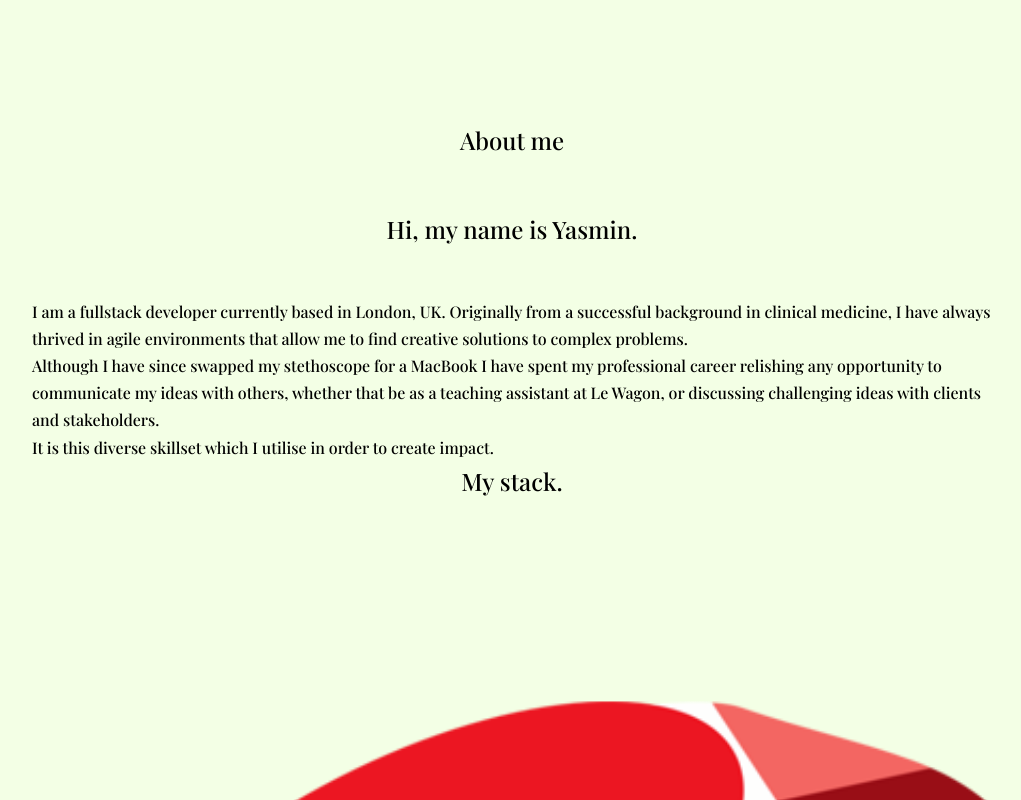
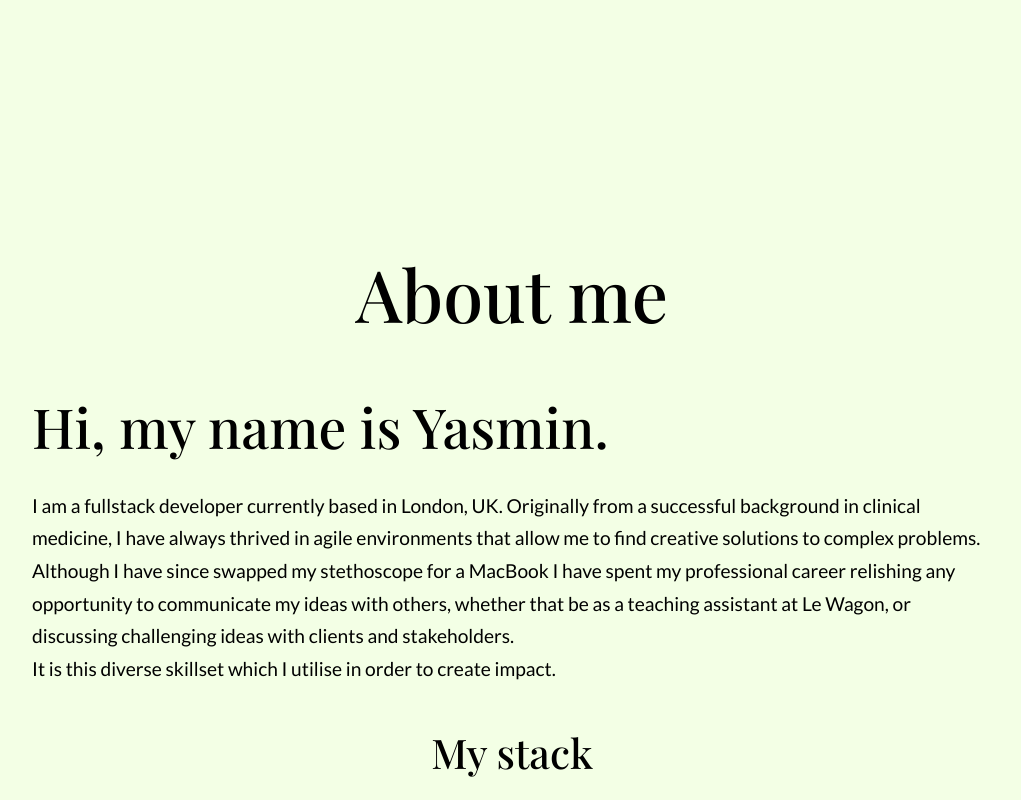
Before and after one commit to yasbrown/portfolio, a React (Create React App) app: page / in a window 1280 px wide. Shown: the part 920-1720 px from the top of the page, without its empty margins (128-1149 px from the left). Built offline with nearby package versions, Linux system fonts and the light colour scheme; a web font is replaced by a local one.

Commit message:
bassic CSS styling for about component

```diff
--- a/src/components/about/About.jsx
+++ b/src/components/about/About.jsx
@@ -12,16 +12,22 @@ import HEROKU from '../../assets/Heroku.png'
 const About = () => {
   return (
     <section id="about">
+      <div className="about__header">
         <h2>About me</h2>
+      </div>
 
+      <div className="container about__greeting">
         <h2>Hi, my name is Yasmin.</h2>
+      </div>
       <div className="container about__content">
         <p>I am a fullstack developer currently based in London, UK. Originally from a successful background in clinical medicine, I have always thrived in agile environments that allow me to find creative solutions to complex problems.</p>
         <p>Although I have since swapped my stethoscope for a MacBook I have spent my professional career relishing any opportunity to communicate my ideas with others, whether that be as a teaching assistant at Le Wagon, or discussing challenging ideas with clients and stakeholders.</p>
         <p>It is this diverse skillset which I utilise in order to create impact.</p>
       </div>
 
-      <h2>My stack.</h2>
+      <div className="container stack__header">
+        <h2>My stack</h2>
+      </div>
       <div className="stack__icons">
         <img src={RUBY} alt="Ruby icon" />
         <img src={RAILS} alt="Rails icon" />
--- a/src/components/about/about.css
+++ b/src/components/about/about.css
@@ -0,0 +1,23 @@
+.about__header {
+  padding-top: 7rem;
+  text-align: center;
+  font-size: 3rem;
+}
+
+.about__greeting {
+  font-size: 2.3rem;
+  padding-top: 1.6rem;
+}
+
+.about__content {
+  font-size: 1.2rem;
+  padding-top: 1rem;
+  font-family: 'Lato', sans-serif;
+}
+
+.stack__header {
+  font-size: 1.7rem;
+  font-weight: bold;
+  text-align: center;
+  padding-top: 2rem;
+}
```
Lines whose indentation alone changed are shown as unchanged.
